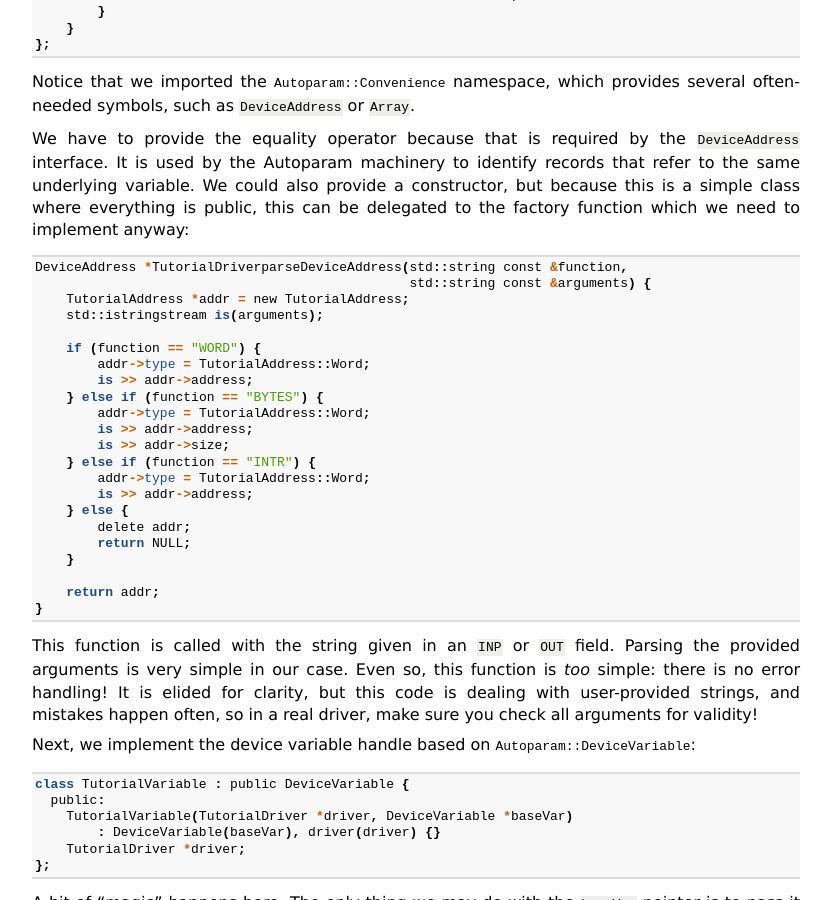
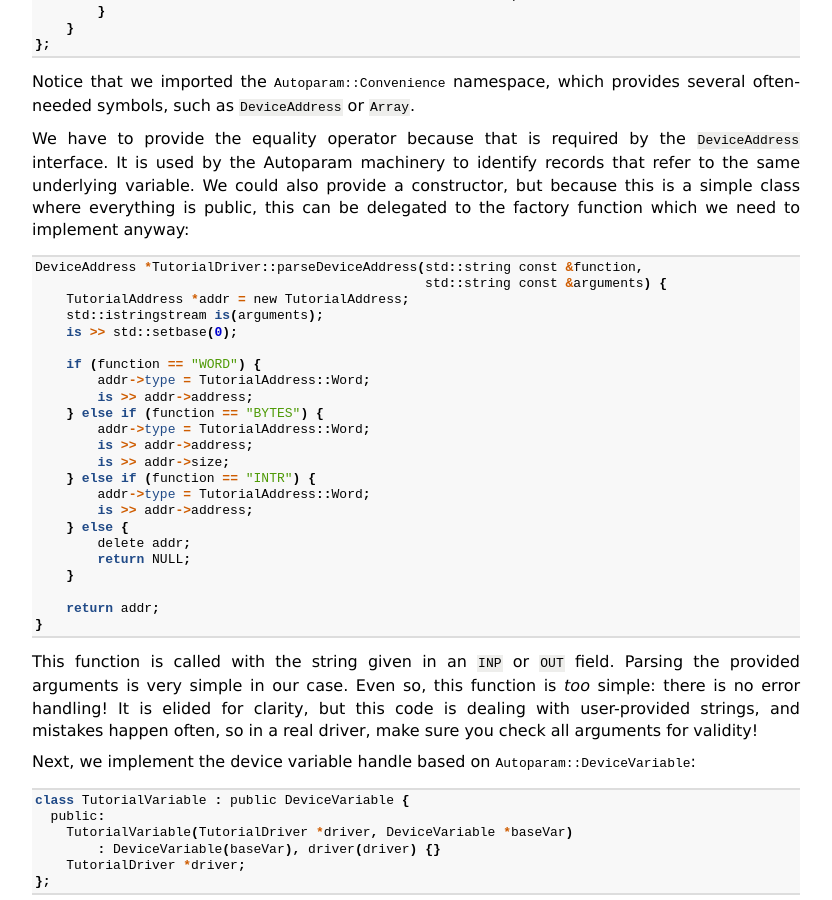
Before and after one commit to Cosylab/autoparamDriver, a Sphinx documentation site: the page built from docs/source/tutorial.rst, in a window 1280 px wide and 900 px high, scrolled down 4867 px. Shown: the whole window, without its empty margins (48-880 px from the left). Built offline with Sphinx 7.4.7, drawn with Linux system fonts in a browser that asks for light colours; the version number could not be read and is left out.

Commit message:
Tutorial: minor fixes after testing

```diff
--- a/docs/source/tutorial.rst
+++ b/docs/source/tutorial.rst
@@ -282,10 +282,11 @@ records that refer to the same underlying variable. We could also provide a
 constructor, but because this is a simple class where everything is public, this
 can be delegated to the factory function which we need to implement anyway::
 
-  DeviceAddress *TutorialDriverparseDeviceAddress(std::string const &function,
-                                                  std::string const &arguments) {
+  DeviceAddress *TutorialDriver::parseDeviceAddress(std::string const &function,
+                                                    std::string const &arguments) {
       TutorialAddress *addr = new TutorialAddress;
       std::istringstream is(arguments);
+      is >> std::setbase(0);
 
       if (function == "WORD") {
           addr->type = TutorialAddress::Word;
```
